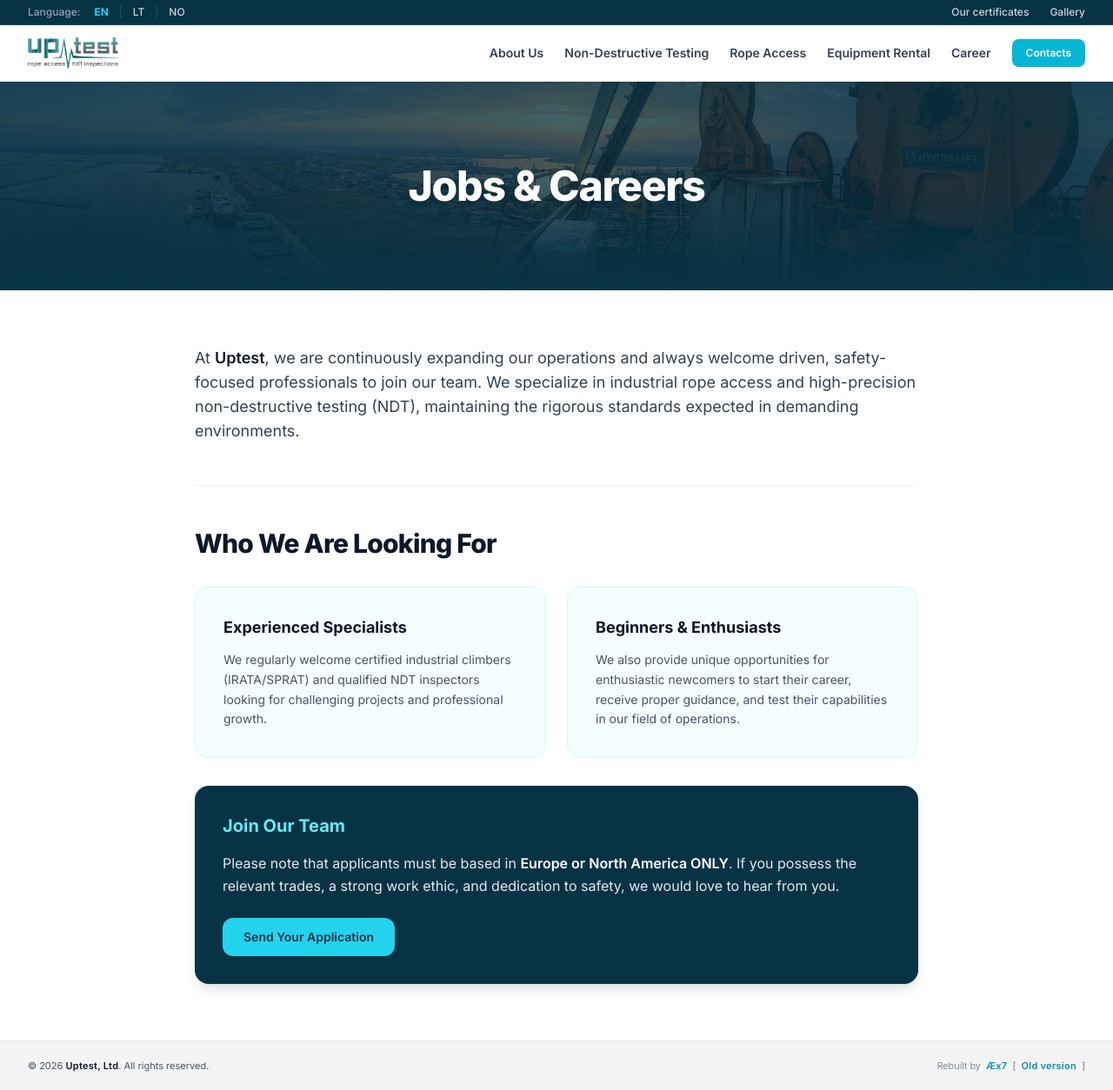
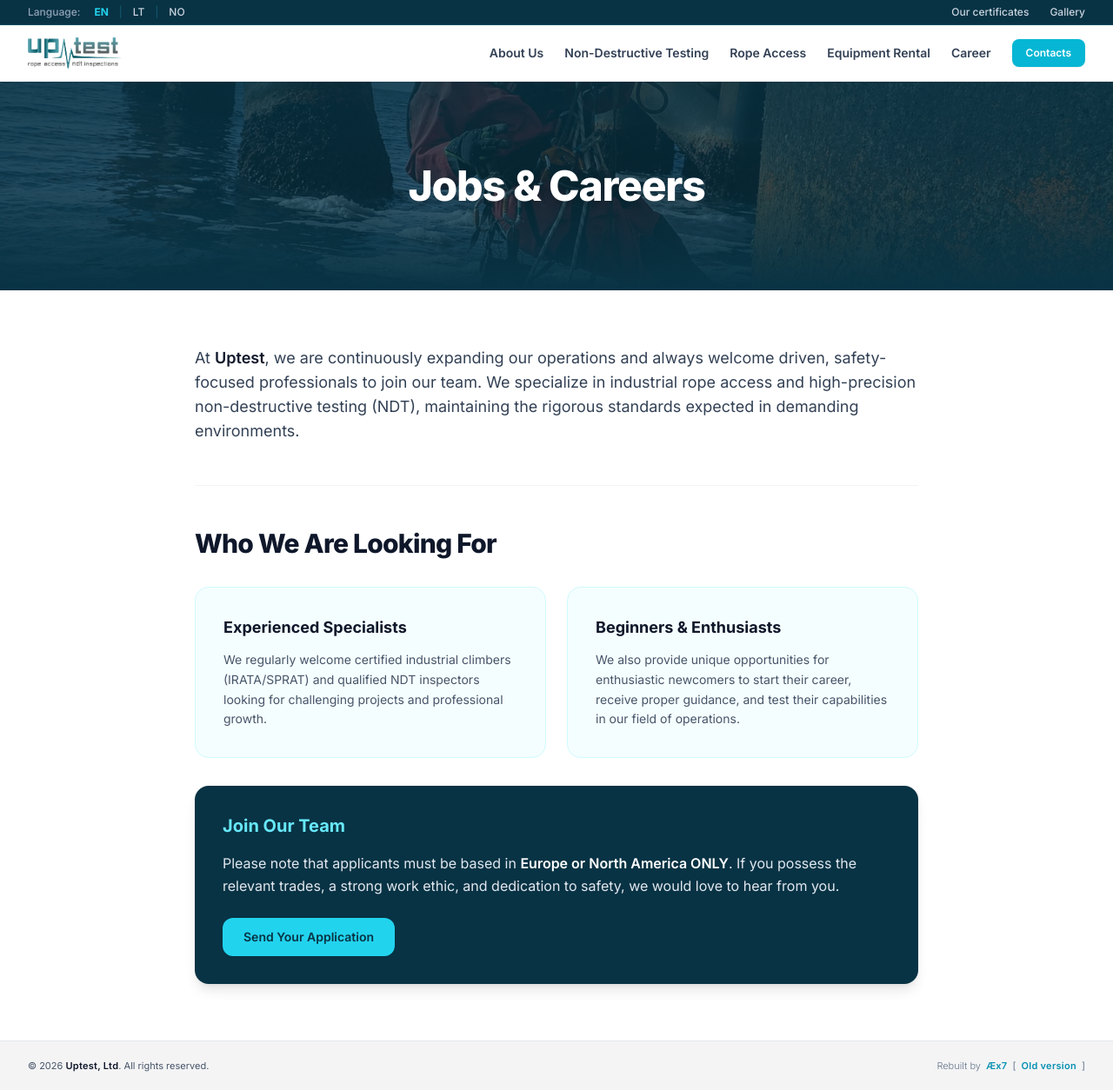
Before and after one commit to mruslys/uptest.no, a Jekyll site: the page built from career/index.html, in a window 1280 px wide and 1254 px high. Shown: the whole window at 87% size. Built offline with Jekyll 4.4.1, drawn with Linux system fonts in a browser that asks for light colours; nearby versions of some CDN libraries.

Commit message:
Update page.html

```diff
--- a/_layouts/page.html
+++ b/_layouts/page.html
@@ -23,7 +23,7 @@
     <!-- Subpage Hero / Pavadinimo Blokas su Nuotraukos Fonu -->
     <section class="relative bg-brand-950 py-16 lg:py-24 overflow-hidden">
         <div class="absolute inset-0 z-0">
-            <img src="images/header-uptest.jpg" class="w-full h-full object-cover object-center opacity-65" alt="{{ page.title }}">
+            <img src="{{ page.header_image }}" class="w-full h-full object-cover object-center opacity-65" alt="{{ page.title }}">
             <div class="absolute inset-0 bg-gradient-to-r from-brand-950/70 via-brand-950/50 to-brand-950/70"></div>
             <div class="absolute inset-0 bg-gradient-to-t from-brand-950 via-transparent to-brand-950/40"></div>
         </div>
```
